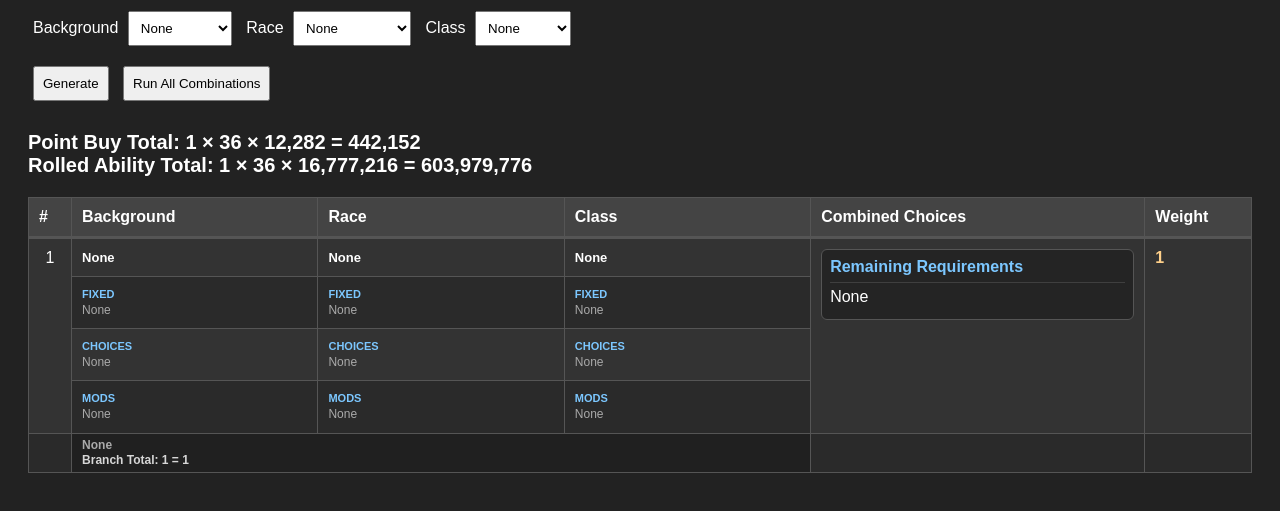
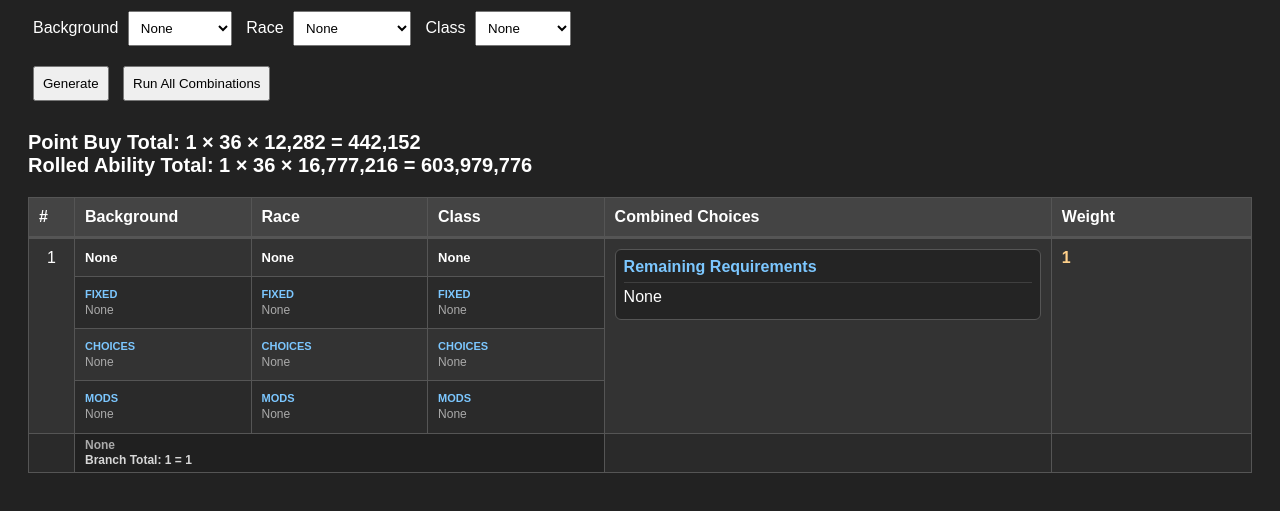
Before and after one commit to ybenhayun/dndpossibilities, a plain HTML site: page index.html in a window 1280 px wide. Shown: the part 107-618 px from the top of the page. Drawn offline with Linux system fonts and the light colour scheme.

Commit message:
fixed column widths

```diff
--- a/index.html
+++ b/index.html
@@ -27,6 +27,14 @@
 	<div class="totalBox" id="totalBox"></div>
 	<div id="results">
 		<table>
+			<colgroup>
+				<col class="branchNumberColumn">
+				<col class="sourceColumn">
+				<col class="sourceColumn">
+				<col class="sourceColumn">
+				<col class="combinedColumn">
+				<col class="weightColumn">
+			</colgroup>
 			<thead>
 				<tr>
 					<th>#</th>
--- a/main.js
+++ b/main.js
@@ -55,6 +55,7 @@ function ensureDraftTable() {
 function draftTableHTML() {
 	return `
 		<table>
+			${tableColumnGroupHTML()}
 			<thead>
 				<tr>
 					<th>#</th>
@@ -97,6 +98,19 @@ function draftTableHTML() {
 				</tr>
 			</tbody>
 		</table>
+	`;
+}
+
+function tableColumnGroupHTML() {
+	return `
+		<colgroup>
+			<col class="branchNumberColumn">
+			<col class="sourceColumn">
+			<col class="sourceColumn">
+			<col class="sourceColumn">
+			<col class="combinedColumn">
+			<col class="weightColumn">
+		</colgroup>
 	`;
 }
 
--- a/styles.css
+++ b/styles.css
@@ -20,6 +20,23 @@ table {
 	margin-top: 20px;
 	width: 100%;
 	background: #333;
+	table-layout: fixed;
+}
+
+.branchNumberColumn {
+	width: 46px;
+}
+
+.sourceColumn {
+	width: 15%;
+}
+
+.combinedColumn {
+	width: 38%;
+}
+
+.weightColumn {
+	width: 17%;
 }
 
 th,
```
